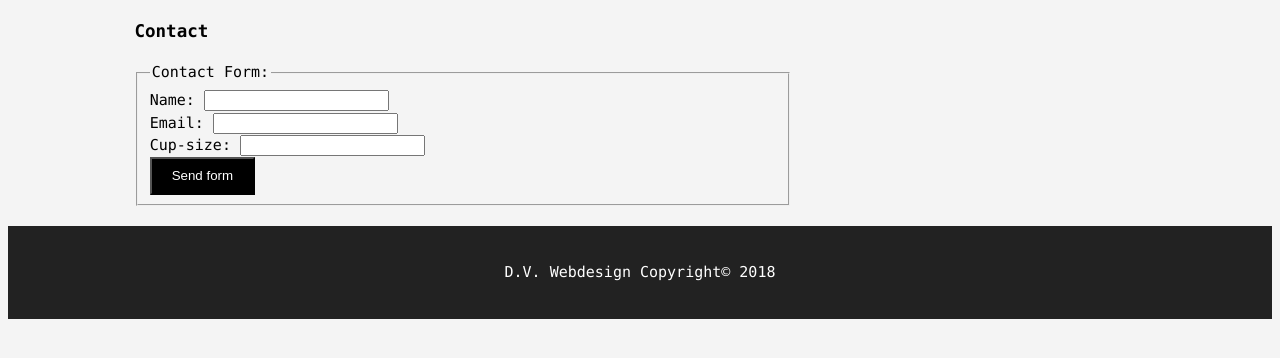
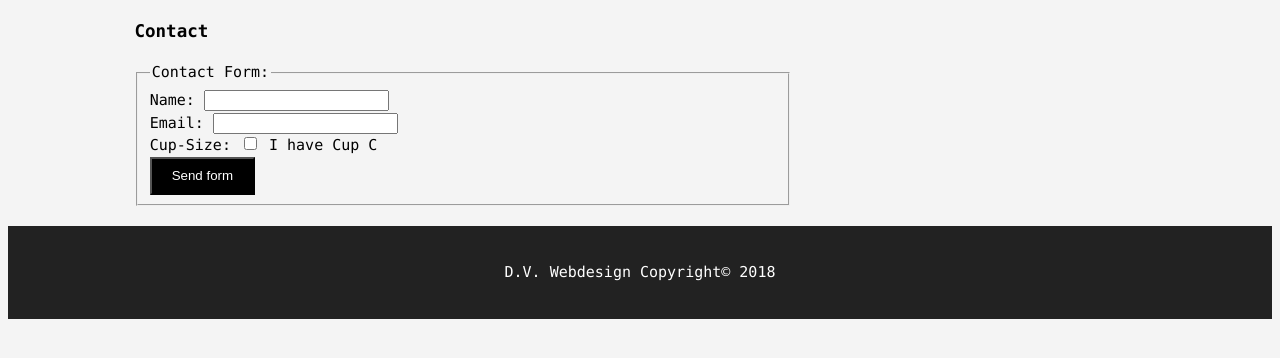
Before and after one commit to DanielV797/danielv797.github.io, a plain HTML site: page contact.html in a window 1280 px wide. Shown: the part 90-448 px from the top of the page. Drawn offline with Linux system fonts and the light colour scheme.

Commit message:
Update contact.html

```diff
--- a/contact.html
+++ b/contact.html
@@ -35,7 +35,8 @@
     					<legend>Contact Form:</legend>
     					Name: <input type="text"><br>
    						Email: <input type="text"><br>
-    					Cup-size: <input type="text"><br>
+    					Cup-Size:
+    					<input type="checkbox" name="Cup C" value="C"> I have Cup C<br>
     					<button type="submit" class="button_1">Send form</button>
   					</fieldset>
 				</form>
```
